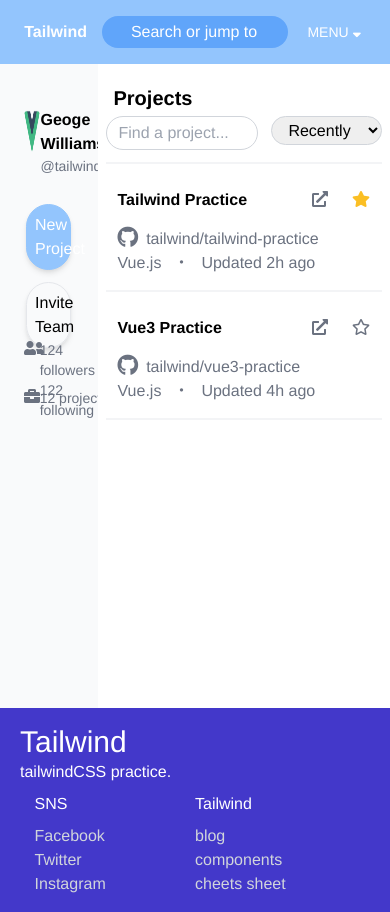
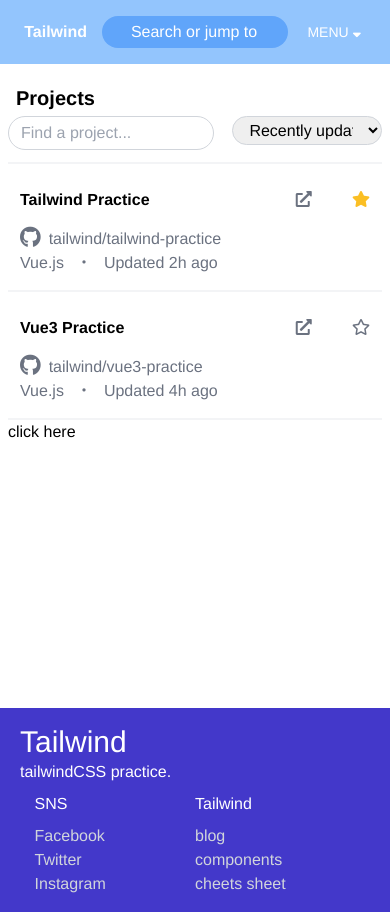
Before and after one commit to k-kudo-hub/tailwind-practice, a Vue app: page / in a window 390 px wide. Built offline with nearby package versions, Linux system fonts and the light colour scheme.

Commit message:
WIP: Creating aside content for smartphone

```diff
--- a/src/components/Content.vue
+++ b/src/components/Content.vue
@@ -1,10 +1,13 @@
 <template>
   <div class="h-content flex">
-    <aside class="w-1/4 min-h-full bg-gray-50 py-5 px-2">
+    <aside class="sm:w-1/4 min-h-full bg-gray-50 py-5 px-2 hidden sm:block">
       <SelfIntroduce/>
     </aside>
-    <section class="w-3/4 min-h-full bg-white py-5 px-2">
+    <section class="sm:w-3/4 min-h-full bg-white py-5 px-2 w-full">
       <ProjectList/>
+      <button>
+        click here
+      </button>
     </section>
   </div>
 </template>
@@ -13,6 +16,11 @@
 import SelfIntroduce from './SelfIntroduce.vue'
 import ProjectList from './ProjectList.vue'
 export default {
+  data(){
+    return {
+
+    }
+  },
   components: {
     SelfIntroduce,
     ProjectList,
```
